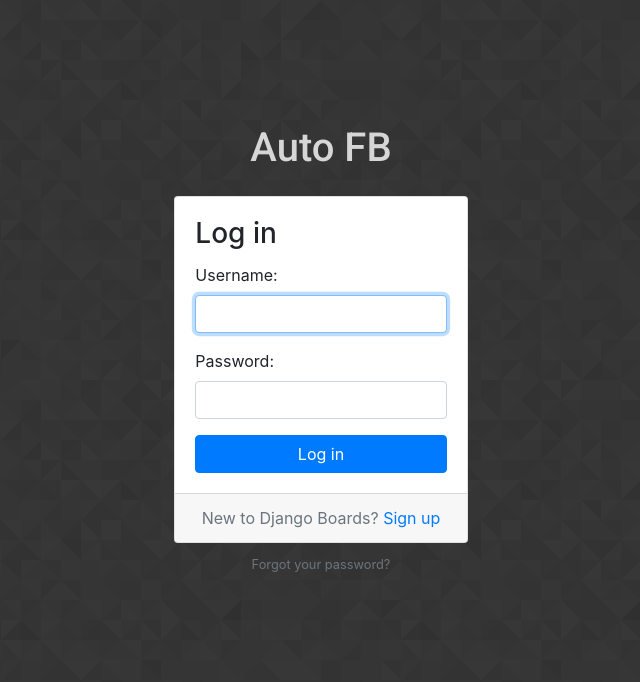
After one commit to Wokstym/AutoFb, a Django app: page /login/ in a window 1280 px wide. The commit adds this page. Shown: the top 682 px of the page, without its empty margins (319-959 px from the left). Run offline with Django 3.2, Linux system fonts and the light colour scheme; some libraries are stand-ins or nearby versions.

Commit message:
Added login, logout

```diff
--- a/AutoFb/settings.py
+++ b/AutoFb/settings.py
@@ -133,3 +133,7 @@ STATIC_URL = '/static/'
 STATICFILES_DIRS = [
     os.path.join(BASE_DIR, 'static'),
 ]
+
+LOGOUT_REDIRECT_URL = '/'
+LOGIN_REDIRECT_URL = 'index'
+EMAIL_BACKEND = 'django.core.mail.backends.console.EmailBackend'
--- a/AutoFb/urls.py
+++ b/AutoFb/urls.py
@@ -18,10 +18,14 @@ from django.urls import path, include
 
 from accounts import views as accounts_view
 from home import views as home_view
+from django.contrib.auth import views as auth_views
 
 urlpatterns = [
     path('home/', include('home.urls'), name='home'),
     path('signup/', accounts_view.signup, name='signup'),
+    path('logout/', auth_views.LogoutView.as_view(), name='logout'),
+    path('login/', auth_views.LoginView.as_view(template_name='accounts/login.html'), name='login'),
     path('', home_view.start_page, name='start'),
     path('admin/', admin.site.urls, name='admin'),
+
 ]
--- /dev/null
+++ b/templates/accounts/base_accounts.html
@@ -0,0 +1,17 @@
+{% extends 'base.html' %}
+
+{% load static %}
+
+{% block stylesheet %}
+  <link rel="stylesheet" href="{% static 'css/accounts/accounts.css' %}">
+{% endblock %}
+
+{% block body %}
+  <div class="container">
+    <h1 class="text-center logo my-4">
+      <a href="{% url 'start' %}">Auto FB</a>
+    </h1>
+    {% block content %}
+    {% endblock %}
+  </div>
+{% endblock %}
--- a/templates/accounts/form.html
+++ b/templates/accounts/form.html
@@ -1,4 +1,12 @@
 {% load widget_tweaks %}
+
+{% if form.non_field_errors %}
+<div class="alert alert-danger" role="alert">
+    {% for error in form.non_field_errors %}
+    <p{% if forloop.last %} class="mb-0"{% endif %}>{{ error }}</p>
+    {% endfor %}
+</div>
+{% endif %}
 
 {% for field in form %}
 <div class="form-group">
@@ -13,7 +21,7 @@
     </div>
     {% endfor %}
     {% else %}
-        {% render_field field class="form-control is-valid" %}
+    {% render_field field class="form-control " %}
     {% endif %}
     {% else %}
     {% render_field field class="form-control" %}
--- /dev/null
+++ b/templates/accounts/login.html
@@ -0,0 +1,29 @@
+{% extends 'accounts/base_accounts.html' %}
+
+
+{% block title %}Log in to Django Boards{% endblock %}
+
+{% block content %}
+<div class="row justify-content-center">
+    <div class="col-lg-4 col-md-6 col-sm-8">
+        <div class="card">
+            <div class="card-body">
+                <h3 class="card-title">Log in</h3>
+                <form method="post" novalidate>
+                    {% csrf_token %}
+                    {% include 'accounts/form.html' %}
+                    <button type="submit" class="btn btn-primary btn-block">Log in</button>
+                </form>
+            </div>
+            <div class="card-footer text-muted text-center">
+                New to Django Boards? <a href="{% url 'signup' %}">Sign up</a>
+            </div>
+        </div>
+        <div class="text-center py-2">
+            <small>
+                <a href="#" class="text-muted">Forgot your password?</a>
+            </small>
+        </div>
+    </div>
+</div>
+{% endblock %}
--- a/templates/base.html
+++ b/templates/base.html
@@ -2,18 +2,19 @@
 <html lang="en">
 <head>
     <meta charset="UTF-8">
-    <link rel="stylesheet" href="https://stackpath.bootstrapcdn.com/bootstrap/4.4.1/css/bootstrap.min.css" integrity="sha384-Vkoo8x4CGsO3+Hhxv8T/Q5PaXtkKtu6ug5TOeNV6gBiFeWPGFN9MuhOf23Q9Ifjh" crossorigin="anonymous">
+    <link rel="stylesheet" href="https://stackpath.bootstrapcdn.com/bootstrap/4.4.1/css/bootstrap.min.css"
+          integrity="sha384-Vkoo8x4CGsO3+Hhxv8T/Q5PaXtkKtu6ug5TOeNV6gBiFeWPGFN9MuhOf23Q9Ifjh" crossorigin="anonymous">
     <link href="https://fonts.googleapis.com/css2?family=Roboto:wght@500&display=swap" rel="stylesheet">
-    {% block stylesheet %}
-    {% endblock %}
-    <title>Home page</title>
+    {% block stylesheet %}{% endblock %}
+    <title>{% block title %}Home page{% endblock %}</title>
 </head>
 <body>
 {% block body %}  <!-- HERE -->
 <nav class="navbar navbar-expand-md bg-dark navbar-dark justify-content-between">
     <a class="navbar-brand ml-5" href="{% url 'start' %}">AutoFb</a>
 
-        <button class="navbar-toggler" type="button" data-toggle="collapse" data-target="#menu" aria-controls="menu" aria-expanded="false" aria-label="Toggle navigation">
+    <button class="navbar-toggler" type="button" data-toggle="collapse" data-target="#menu" aria-controls="menu"
+            aria-expanded="false" aria-label="Toggle navigation">
         <span class="navbar-toggler-icon"></span>
     </button>
 
@@ -26,11 +27,7 @@
                    <a class="dropdown-item" href="#">Nasz zespół</a>
                </div>
              </li>-->
-            <li class="nav-item">
 
-              <a class="nav-link" href="{% url 'signup' %}">Zarejestruj sie</a>
-
-            </li>
             <li class="nav-item">
                 <a class="nav-link" href="{% url 'index' %}">Home</a>
             </li>
@@ -40,11 +37,29 @@
             </li>
             {% endif %}
         </ul>
+        {% if user.is_authenticated %}
         <ul class="navbar-nav ml-auto">
             <li class="nav-item ">
-                <a class="nav-link" >{{ user.username }}</a>
+                <a class="nav-link dropdown-toggle" href="#" id="userMenu" data-toggle="dropdown" aria-haspopup="true"
+                   aria-expanded="false">
+                    {{ user.username }}
+                </a>
+                <div class="dropdown-menu dropdown-menu-right" aria-labelledby="userMenu">
+                    <a class="dropdown-item" href="#">My account</a>
+                    <a class="dropdown-item" href="#">Change password</a>
+                    <div class="dropdown-divider"></div>
+                    <a class="dropdown-item" href="{% url 'logout' %}">Log out</a>
+                </div>
             </li>
         </ul>
+        {% else %}
+        <ul class="navbar-nav ml-auto">
+            <li class="nav-item">
+                <a href="{% url 'login' %}" class="nav-link">Log in</a></li>
+            <li class="nav-item">
+                <a href="{% url 'signup' %}" class="nav-link">Sign up</a></li>
+        </ul>
+        {% endif %}
     </div>
 </nav>
 <div class="container">
@@ -53,8 +68,14 @@
 </div>
 {% endblock body %}  <!-- AND HERE -->
 
-<script src="https://code.jquery.com/jquery-3.4.1.slim.min.js" integrity="sha384-J6qa4849blE2+poT4WnyKhv5vZF5SrPo0iEjwBvKU7imGFAV0wwj1yYfoRSJoZ+n" crossorigin="anonymous"></script>
-<script src="https://cdn.jsdelivr.net/npm/popper.js@1.16.0/dist/umd/popper.min.js" integrity="sha384-Q6E9RHvbIyZFJoft+2mJbHaEWldlvI9IOYy5n3zV9zzTtmI3UksdQRVvoxMfooAo" crossorigin="anonymous"></script>
-<script src="https://stackpath.bootstrapcdn.com/bootstrap/4.4.1/js/bootstrap.min.js" integrity="sha384-wfSDF2E50Y2D1uUdj0O3uMBJnjuUD4Ih7YwaYd1iqfktj0Uod8GCExl3Og8ifwB6" crossorigin="anonymous"></script>
+<script src="https://code.jquery.com/jquery-3.4.1.slim.min.js"
+        integrity="sha384-J6qa4849blE2+poT4WnyKhv5vZF5SrPo0iEjwBvKU7imGFAV0wwj1yYfoRSJoZ+n"
+        crossorigin="anonymous"></script>
+<script src="https://cdn.jsdelivr.net/npm/popper.js@1.16.0/dist/umd/popper.min.js"
+        integrity="sha384-Q6E9RHvbIyZFJoft+2mJbHaEWldlvI9IOYy5n3zV9zzTtmI3UksdQRVvoxMfooAo"
+        crossorigin="anonymous"></script>
+<script src="https://stackpath.bootstrapcdn.com/bootstrap/4.4.1/js/bootstrap.min.js"
+        integrity="sha384-wfSDF2E50Y2D1uUdj0O3uMBJnjuUD4Ih7YwaYd1iqfktj0Uod8GCExl3Og8ifwB6"
+        crossorigin="anonymous"></script>
 </body>
 </html>
```
Also changed, not shown: templates/accounts/signup.html (+5 -13 lines), static/css/accounts/accounts.css (renamed from static/css/accounts/signup.css). Lines whose indentation alone changed are shown as unchanged.
